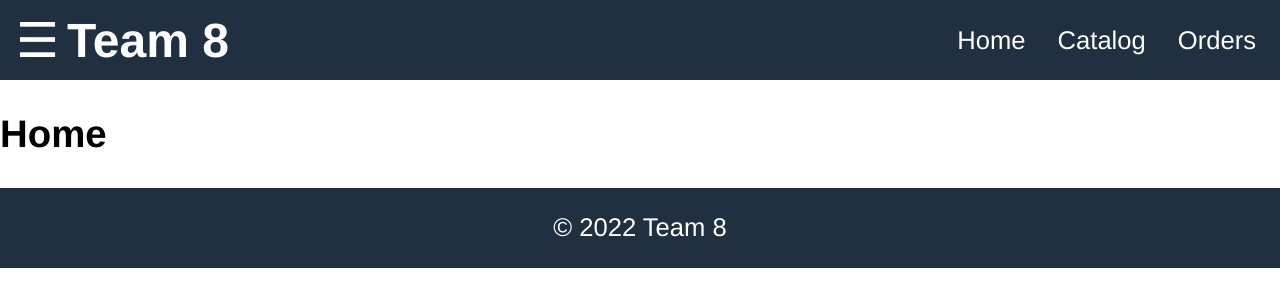
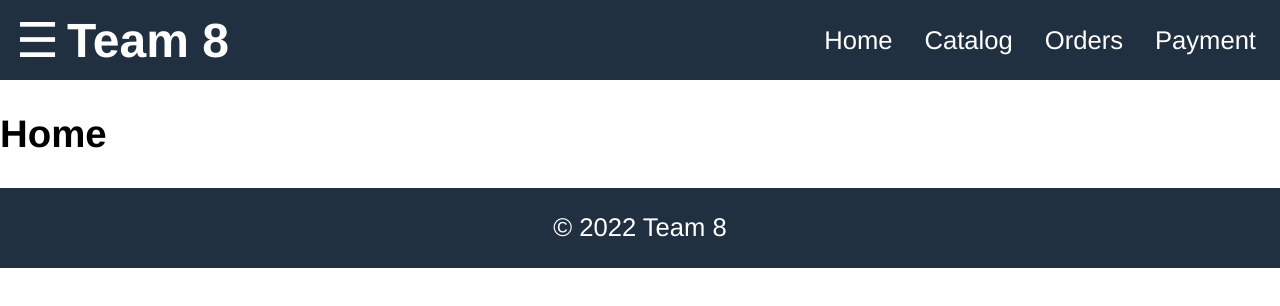
Before and after one commit to Team-8-4630/Team-8-4630-web, a React (Create React App) app in the folder frontend/: page / in a window 1280 px wide. Shown: the top 306 px of the page. Built offline with nearby package versions, Linux system fonts and the light colour scheme.

Commit message:
Add PaymentScreen route and link to App component

```diff
--- a/frontend/src/App.tsx
+++ b/frontend/src/App.tsx
@@ -4,6 +4,7 @@ import Home from "./Home/Home";
 import Products from "./Products/Products";
 import Orders from "./Orders/Orders";
 import OrderDetail from "./Orders/OrderDetail";
+import PaymentScreen from "./Payment/Payment";
 
 function App() {
   const openMenu = () => {
@@ -26,6 +27,7 @@ function App() {
             <Link to="/">Home</Link>
             <Link to="/catalog">Catalog</Link>
             <Link to="/orders">Orders</Link>
+            <Link to="/payment">Payment</Link>
           </div>
         </header>
 
@@ -48,6 +50,7 @@ function App() {
             <Route path="/catalog" element={<Products />} />
             <Route path="/orders" element={<Orders />} />
             <Route path="/order/:id" element={<OrderDetail />} />
+            <Route path="/payment" element={<PaymentScreen />} />
           </Routes>
         </main>
 
```
